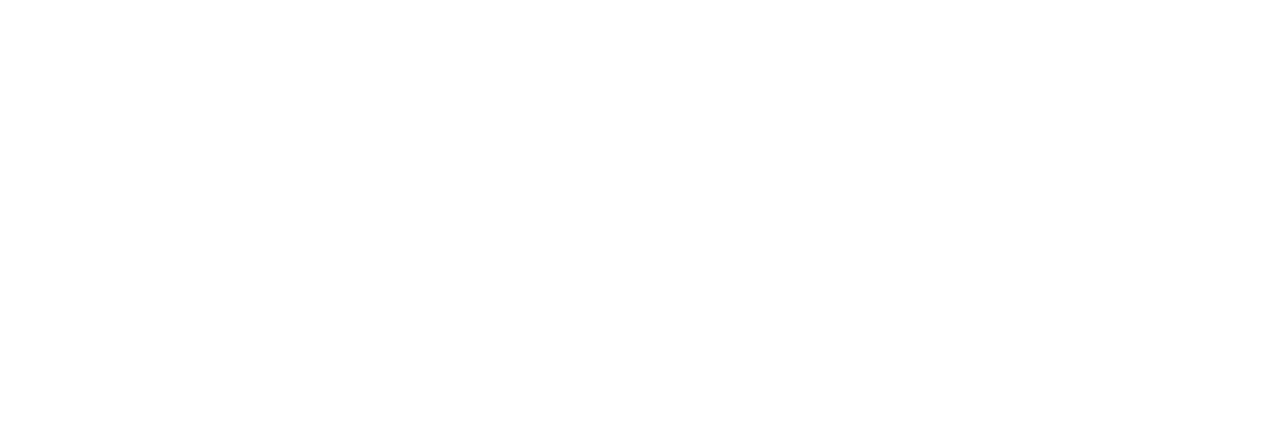
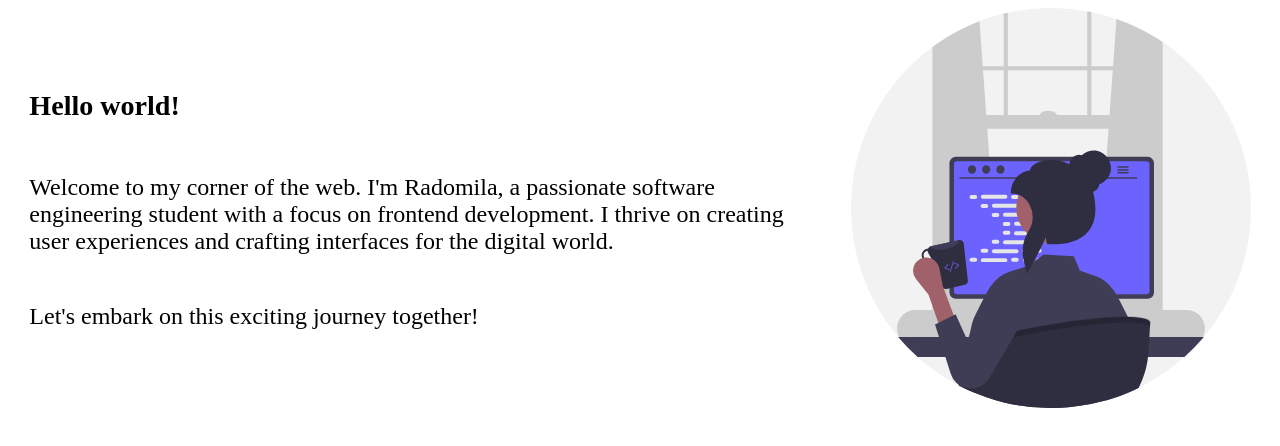
Before and after one commit to radomila/Portfolio, a Gatsby site: page /About/About in a window 1280 px wide. Built offline with nearby package versions, Linux system fonts and the light colour scheme; Gatsby itself is replaced by a stand-in of ours.

Commit message:
feat: About section

```diff
--- a/src/pages/About/About.module.css
+++ b/src/pages/About/About.module.css
@@ -0,0 +1,16 @@
+.content {
+  display: flex;
+  align-items: center;
+  justify-content: space-evenly;
+  font-size: 1.5rem;
+}
+
+.text {
+  display: flex;
+  flex-direction: column;
+  width: 50rem;
+}
+
+.picture {
+  width: 25rem;
+}
--- a/src/pages/About/About.tsx
+++ b/src/pages/About/About.tsx
@@ -1,3 +1,26 @@
-const About = () => {};
+import React from 'react';
+import profile from '../../images/programmer.svg';
+import * as styles from './About.module.css';
+
+const About = () => {
+  return (
+    <section>
+      <div className={styles.content}>
+        <div className={styles.text}>
+          <h3>Hello world!</h3>
+          <p>
+            Welcome to my corner of the web. I'm Radomila, a passionate software
+            engineering student with a focus on frontend development. I thrive
+            on creating user experiences and crafting interfaces for the digital
+            world.
+          </p>
+          <p>Let's embark on this exciting journey together!</p>
+          <div></div>
+        </div>
+        <img className={styles.picture} src={profile} alt="profile" />
+      </div>
+    </section>
+  );
+};
 
 export default About;
--- a/src/pages/Projects/Projects.module.css
+++ b/src/pages/Projects/Projects.module.css
@@ -2,7 +2,6 @@
   display: flex;
   flex-direction: column;
   align-items: center;
-  margin-top: 20rem;
   font-family: 'Poppins', sans-serif;
 }
 
--- a/src/pages/Projects/Projects.tsx
+++ b/src/pages/Projects/Projects.tsx
@@ -5,7 +5,7 @@
 
 const Projects = () => {
   return (
-    <div className={styles.projects}>
+    <section className={styles.projects}>
       <h1>Projects</h1>
       <div className={styles.cards}>
         {data.map((project: any) => {
@@ -20,7 +20,7 @@
           );
         })}
       </div>
-    </div>
+    </section>
   );
 };
 
--- a/src/pages/index.tsx
+++ b/src/pages/index.tsx
@@ -2,6 +2,7 @@
 import Header from '../components/Header/Header';
 import Home from './Home/Home';
 import Projects from './Projects/Projects';
+import About from './About/About';
 import '../styles/global.module.css';
 import type { HeadFC } from 'gatsby';
 
@@ -10,6 +11,7 @@
     <>
       <Header />
       <Home />
+      <About />
       <Projects />
     </>
   );
--- a/src/styles/global.module.css
+++ b/src/styles/global.module.css
@@ -5,3 +5,7 @@
   font-family: 'Geologica', sans-serif;
   background-color: #fafafa;
 }
+
+section {
+  margin-top: 15rem;
+}
--- a/src/types/declaration.d.ts
+++ b/src/types/declaration.d.ts
@@ -8,3 +8,8 @@
   const value: string;
   export default value;
 }
+
+declare module '*.jpg' {
+  const value: string;
+  export default value;
+}
```
Also changed, not shown: src/images/about-photo.jpg (deleted), src/images/programmer.svg (added).
